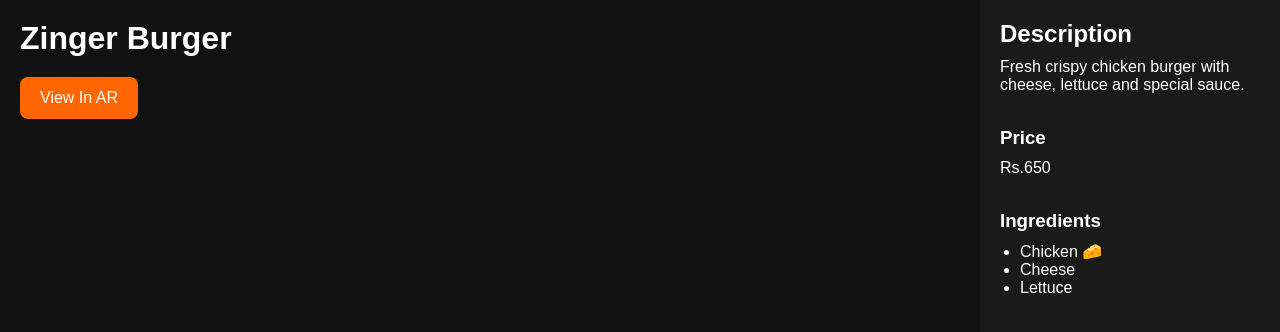
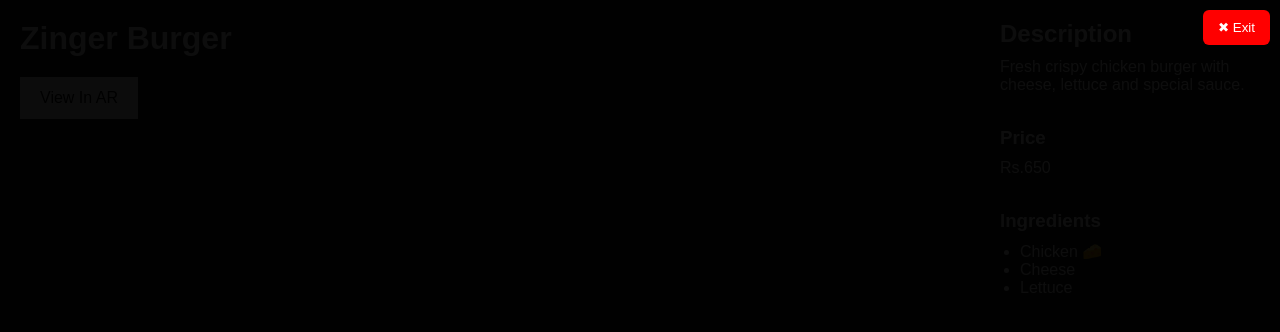
Before and after one commit to ehsunrehan/food, a plain HTML site: page food/burger.html in a window 1280 px wide. Both pictures are taken after a click on the button "View In AR". Drawn offline with nearby package versions, Linux system fonts and the light colour scheme.

Commit message:
this one

```diff
--- a/css/style.css
+++ b/css/style.css
@@ -160,3 +160,37 @@ model-viewer{
     font-size:16px;
 
 }
+
+
+
+
+/* FAKE AR MODE */
+.fake-ar{
+    position:fixed;
+    top:0;
+    left:0;
+    width:100%;
+    height:100%;
+    background:rgba(0,0,0,0.95);
+    z-index:9999;
+}
+
+.hidden{
+    display:none;
+}
+
+.ar-topbar{
+    position:absolute;
+    top:10px;
+    right:10px;
+    z-index:10000;
+}
+
+.ar-topbar button{
+    padding:10px 15px;
+    background:red;
+    color:white;
+    border:none;
+    border-radius:6px;
+    cursor:pointer;
+}
--- a/food/burger.html
+++ b/food/burger.html
@@ -35,8 +35,7 @@ src="../models/burger.glb"
 camera-controls
 auto-rotate
 
-ar
-ar-modes="webxr scene-viewer quick-look"
+
 
 shadow-intensity="1"
 
@@ -44,21 +43,17 @@ environment-image="neutral"
 
 style="width:100%;height:500px;">
 
-<button slot="ar-button" id="ar-button">
-    View In AR
-</button>
+
 
 </model-viewer>
 
 
 
 
-        <div class="buttons">
-            <button id="menu-btn">
-                ☰
-            </button>
-
-        </div>
+<div class="buttons">
+    <button id="ar-btn" class="ar-btn">View In AR</button>
+    <button id="menu-btn">☰</button>
+</div>
 
     </div>
 
@@ -91,6 +86,25 @@ style="width:100%;height:500px;">
         </ul>
 
     </div>
+
+</div>
+
+
+<!-- FAKE AR MODE -->
+<div id="fake-ar" class="fake-ar hidden">
+
+    <div class="ar-topbar">
+        <button id="close-ar">✖ Exit</button>
+    </div>
+
+    <model-viewer
+        src="../models/burger.glb"
+        camera-controls
+        auto-rotate
+        style="width:100%;height:100%;"
+        environment-image="neutral"
+        shadow-intensity="1">
+    </model-viewer>
 
 </div>
 
--- a/js/main.js
+++ b/js/main.js
@@ -1,25 +1,37 @@
 const menuBtn = document.getElementById("menu-btn");
-
 const sidebar = document.getElementById("sidebar");
-
 const closeBtn = document.getElementById("close-btn");
 
+// sidebar
 if(menuBtn){
-
     menuBtn.addEventListener("click",()=>{
-
         sidebar.style.right="0";
-
     });
-
 }
 
 if(closeBtn){
+    closeBtn.addEventListener("click",()=>{
+        sidebar.style.right="-320px";
+    });
+}
 
-    closeBtn.addEventListener("click",()=>{
 
-        sidebar.style.right="-320px";
+// =======================
+// FAKE AR SYSTEM
+// =======================
 
+const arBtn = document.getElementById("ar-btn");
+const fakeAR = document.getElementById("fake-ar");
+const closeAR = document.getElementById("close-ar");
+
+if(arBtn){
+    arBtn.addEventListener("click",()=>{
+        fakeAR.classList.remove("hidden");
     });
+}
 
+if(closeAR){
+    closeAR.addEventListener("click",()=>{
+        fakeAR.classList.add("hidden");
+    });
 }
```
